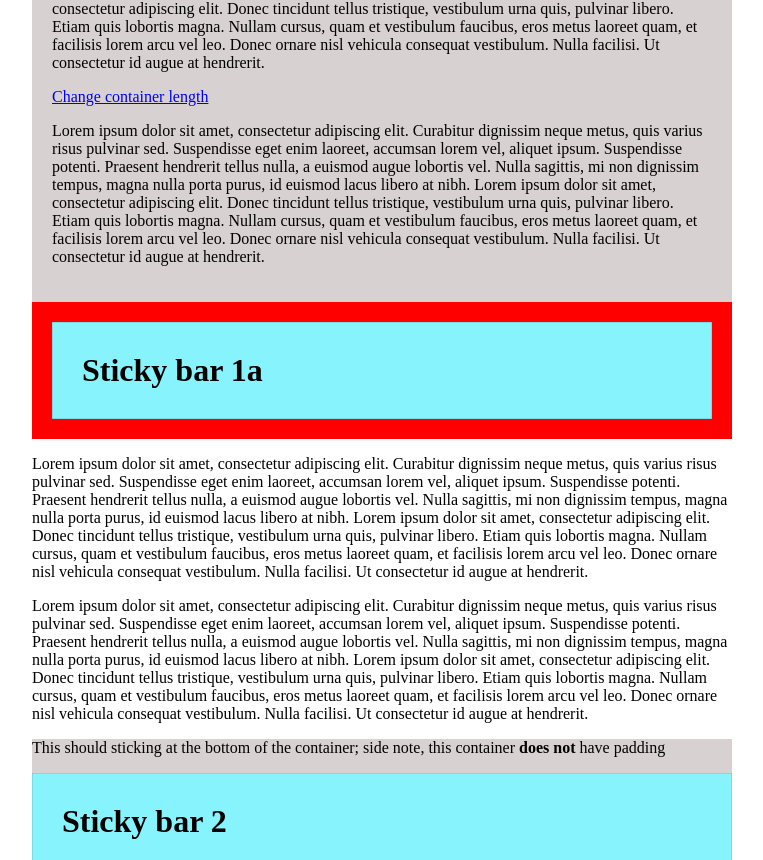
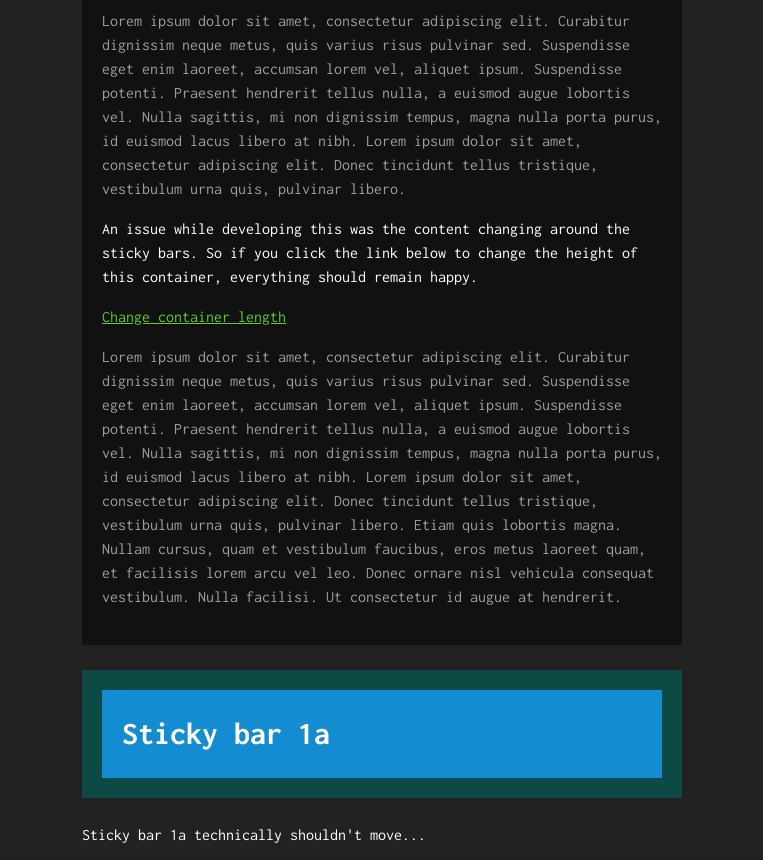
Before and after one commit to benjaminreid/position-sticky-polyfill, a website: page demo/index.html in a window 1280 px wide. Shown: the part 463-1323 px from the top of the page, without its empty margins (258-1021 px from the left). Drawn offline with Linux system fonts and the light colour scheme.

Commit message:
Demo styles

```diff
--- a/demo/index.html
+++ b/demo/index.html
@@ -1,27 +1,40 @@
 <!DOCTYPE html>
 <html>
   <head>
+    <meta charset="utf-8">
     <title>position: sticky</title>
+    <link rel="stylesheet" href="http://fonts.googleapis.com/css?family=Inconsolata:400,700">
     <link rel="stylesheet" href="styles.css">
   </head>
   <body>
 
     <div class="wrapper">
 
+      <h1>position: sticky demo</h1>
       <p>
-        Lorem ipsum dolor sit amet, consectetur adipiscing elit. Curabitur dignissim neque metus, quis varius risus pulvinar sed. Suspendisse eget enim laoreet, accumsan lorem vel, aliquet ipsum. Suspendisse potenti. Praesent hendrerit tellus nulla, a euismod augue lobortis vel. Nulla sagittis, mi non dignissim tempus, magna nulla porta purus, id euismod lacus libero at nibh. Lorem ipsum dolor sit amet, consectetur adipiscing elit. Donec tincidunt tellus tristique, vestibulum urna quis, pulvinar libero. Etiam quis lobortis magna. Nullam cursus, quam et vestibulum faucibus, eros metus laoreet quam, et facilisis lorem arcu vel leo. Donec ornare nisl vehicula consequat vestibulum. Nulla facilisi. Ut consectetur id augue at hendrerit.
+        Lorem ipsum dolor sit amet, consectetur adipiscing elit. Curabitur dignissim neque metus, quis varius risus pulvinar sed. Suspendisse eget enim laoreet, accumsan lorem vel, aliquet ipsum. Suspendisse potenti. Praesent hendrerit tellus nulla, a euismod augue lobortis vel. Nulla sagittis, mi non dignissim tempus, magna nulla porta purus, id euismod lacus libero at nibh.
       </p>
 
       <div class="container" id="content-1">
 
-        <p>This should sticking at the bottom of the container; side note, this container <strong>has</strong> padding</p>
+        <p class="important">
+          This first sticky bar is inside a container, and should stick once
+          it's top hits the top of the browser and continue to stick until it's
+          bottom hits the bottom of the container.
+        </p>
 
         <div class="header" id="sticky-1">
           <h1>Sticky bar 1</h1>
         </div>
 
         <p>
-          Lorem ipsum dolor sit amet, consectetur adipiscing elit. Curabitur dignissim neque metus, quis varius risus pulvinar sed. Suspendisse eget enim laoreet, accumsan lorem vel, aliquet ipsum. Suspendisse potenti. Praesent hendrerit tellus nulla, a euismod augue lobortis vel. Nulla sagittis, mi non dignissim tempus, magna nulla porta purus, id euismod lacus libero at nibh. Lorem ipsum dolor sit amet, consectetur adipiscing elit. Donec tincidunt tellus tristique, vestibulum urna quis, pulvinar libero. Etiam quis lobortis magna. Nullam cursus, quam et vestibulum faucibus, eros metus laoreet quam, et facilisis lorem arcu vel leo. Donec ornare nisl vehicula consequat vestibulum. Nulla facilisi. Ut consectetur id augue at hendrerit.
+          Lorem ipsum dolor sit amet, consectetur adipiscing elit. Curabitur dignissim neque metus, quis varius risus pulvinar sed. Suspendisse eget enim laoreet, accumsan lorem vel, aliquet ipsum. Suspendisse potenti. Praesent hendrerit tellus nulla, a euismod augue lobortis vel. Nulla sagittis, mi non dignissim tempus, magna nulla porta purus, id euismod lacus libero at nibh. Lorem ipsum dolor sit amet, consectetur adipiscing elit. Donec tincidunt tellus tristique, vestibulum urna quis, pulvinar libero.
+        </p>
+
+        <p class="important">
+          An issue while developing this was the content changing around the
+          sticky bars. So if you click the link below to change the height
+          of this container, everything should remain happy.
         </p>
 
         <a href="#" id="change">Change container length</a>
@@ -32,16 +45,14 @@
 
       </div>
 
-      <div class="container container--red">
-
+      <div class="container container--blue">
         <div class="header" id="sticky-1a">
           <h1>Sticky bar 1a</h1>
         </div>
-
       </div>
 
-      <p>
-        Lorem ipsum dolor sit amet, consectetur adipiscing elit. Curabitur dignissim neque metus, quis varius risus pulvinar sed. Suspendisse eget enim laoreet, accumsan lorem vel, aliquet ipsum. Suspendisse potenti. Praesent hendrerit tellus nulla, a euismod augue lobortis vel. Nulla sagittis, mi non dignissim tempus, magna nulla porta purus, id euismod lacus libero at nibh. Lorem ipsum dolor sit amet, consectetur adipiscing elit. Donec tincidunt tellus tristique, vestibulum urna quis, pulvinar libero. Etiam quis lobortis magna. Nullam cursus, quam et vestibulum faucibus, eros metus laoreet quam, et facilisis lorem arcu vel leo. Donec ornare nisl vehicula consequat vestibulum. Nulla facilisi. Ut consectetur id augue at hendrerit.
+      <p class="important">
+        Sticky bar 1a technically shouldn't move...
       </p>
 
       <p>
@@ -50,7 +61,10 @@
 
       <div class="container-no-padding">
 
-        <p>This should sticking at the bottom of the container; side note, this container <strong>does not</strong> have padding</p>
+        <p class="important">
+          This container has no padding, so the bar should sit flush with the
+          bottom
+        </p>
 
         <div class="header" id="sticky-2">
           <h1>Sticky bar 2</h1>
@@ -66,11 +80,11 @@
         Lorem ipsum dolor sit amet, consectetur adipiscing elit. Curabitur dignissim neque metus, quis varius risus pulvinar sed. Suspendisse eget enim laoreet, accumsan lorem vel, aliquet ipsum. Suspendisse potenti. Praesent hendrerit tellus nulla, a euismod augue lobortis vel. Nulla sagittis, mi non dignissim tempus, magna nulla porta purus, id euismod lacus libero at nibh. Lorem ipsum dolor sit amet, consectetur adipiscing elit. Donec tincidunt tellus tristique, vestibulum urna quis, pulvinar libero. Etiam quis lobortis magna. Nullam cursus, quam et vestibulum faucibus, eros metus laoreet quam, et facilisis lorem arcu vel leo. Donec ornare nisl vehicula consequat vestibulum. Nulla facilisi. Ut consectetur id augue at hendrerit.
       </p>
 
-      <p>
-        Lorem ipsum dolor sit amet, consectetur adipiscing elit. Curabitur dignissim neque metus, quis varius risus pulvinar sed. Suspendisse eget enim laoreet, accumsan lorem vel, aliquet ipsum. Suspendisse potenti. Praesent hendrerit tellus nulla, a euismod augue lobortis vel. Nulla sagittis, mi non dignissim tempus, magna nulla porta purus, id euismod lacus libero at nibh. Lorem ipsum dolor sit amet, consectetur adipiscing elit. Donec tincidunt tellus tristique, vestibulum urna quis, pulvinar libero. Etiam quis lobortis magna. Nullam cursus, quam et vestibulum faucibus, eros metus laoreet quam, et facilisis lorem arcu vel leo. Donec ornare nisl vehicula consequat vestibulum. Nulla facilisi. Ut consectetur id augue at hendrerit.
+      <p class="important">
+        Here we have two next to each with really shouldn't require being stuck
+        as there is no content below them. So, they stay where they are while
+        sticky bar 5 will stick.
       </p>
-
-      <h2>Two next to each other</h2>
 
       <div class="header" id="sticky-3">
         <h1>Sticky bar 3</h1>
@@ -92,8 +106,9 @@
         <h1>Sticky bar 6</h1>
       </div>
 
-      <p>
-        Lorem ipsum dolor sit amet, consectetur adipiscing elit. Curabitur dignissim neque metus, quis varius risus pulvinar sed. Suspendisse eget enim laoreet, accumsan lorem vel, aliquet ipsum. Suspendisse potenti. Praesent hendrerit tellus nulla, a euismod augue lobortis vel. Nulla sagittis, mi non dignissim tempus, magna nulla porta purus, id euismod lacus libero at nibh. Lorem ipsum dolor sit amet, consectetur adipiscing elit. Donec tincidunt tellus tristique, vestibulum urna quis, pulvinar libero. Etiam quis lobortis magna. Nullam cursus, quam et vestibulum faucibus, eros metus laoreet quam, et facilisis lorem arcu vel leo. Donec ornare nisl vehicula consequat vestibulum. Nulla facilisi. Ut consectetur id augue at hendrerit.
+      <p class="important">
+        Sticky bar 5 goes under sticky bar 6 but they do overlap, this is an
+        of how things can go awry.
       </p>
 
       <p>
--- a/demo/styles.css
+++ b/demo/styles.css
@@ -3,33 +3,49 @@
 }
 
 body {
+  font: 16px/1.5 'Inconsolata', 'Arial', sans-serif;
   margin: 0;
-  min-height: 2000px;
+  background: #222;
+  color: #9E9E9E;
+}
+
+a {
+  color: #64CA21;
+}
+
+.important {
+  color: white;
 }
 
 .wrapper {
-  max-width: 700px;
+  width: 90%;
+  max-width: 600px;
   margin: 0 auto;
-  padding-top: 50px;
 }
 
-.container, .container-no-padding {
-  background: #D8D1D1;
+.container,
+.container-no-padding {
+  background: #111111;
+  margin: 25px 0 25px 0;
   padding: 20px;
+}
+
+.container p:first-child {
+  margin-top: 0;
 }
 
 .container-no-padding {
   padding: 0;
 }
 
-.container--red {
-  background: red;
+.container--blue {
+  background: #0D4945;
 }
 
 .header {
-  padding: 30px;
-  background: #87F3FD;
-  box-shadow: inset 0 0 1px black;
+  padding: 20px;
+  background: #138CD1;
+  color: #FFF;
 }
 
 .header h1 {
```
